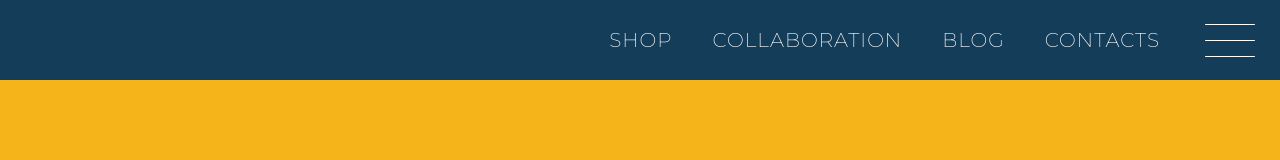
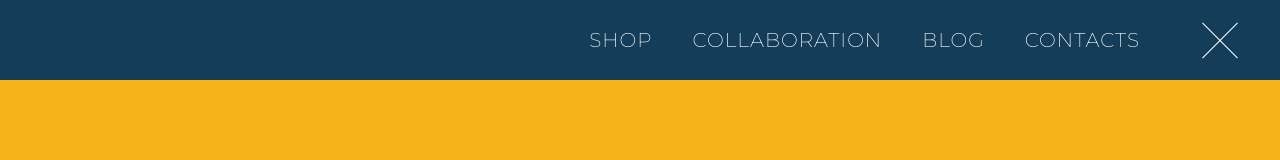
Before and after one commit to Eveverglow/js-practice-burger-button, a plain HTML site: page index.html in a window 1280 px wide. Both pictures are taken after a click on the element 1230 px from the left and 40 px from the top of the page. Drawn offline with Linux system fonts and the light colour scheme.

Commit message:
add animation

```diff
--- a/index.html
+++ b/index.html
@@ -24,6 +24,7 @@
       <div class="more-btn">
         <div class="more-btn-burger"></div>
       </div>
+      <script src="main.js"></script>
     </header>
   </body>
 </html>
--- /dev/null
+++ b/main.js
@@ -0,0 +1,11 @@
+const menuButton = document.querySelector(".more-btn");
+let menuOpen = false;
+menuButton.addEventListener("click", () => {
+  if (!menuOpen) {
+    menuButton.classList.add("open");
+    menuOpen = true;
+  } else {
+    menuButton.classList.remove("open");
+    menuOpen = false;
+  }
+});
--- a/style.css
+++ b/style.css
@@ -32,8 +32,8 @@ li:hover {
 }
 
 .more-btn {
-  margin-left: 20px;
-  margin-right: 20px;
+  margin-left: 60px;
+  margin-right: 0px;
   display: flex;
   justify-content: center;
   align-items: center;
@@ -69,3 +69,18 @@ li:hover {
 .more-btn-burger::after {
   transform: translateY(16px);
 }
+
+/* animation */
+
+.more-btn .more-btn-burger {
+  transform: translateX(-30px);
+  background: transparent;
+}
+
+.more-btn.open .more-btn-burger::before {
+  transform: rotate(45deg) translate(0px);
+}
+
+.more-btn.open .more-btn-burger::after {
+  transform: rotate(-45deg) translate(0px);
+}
```
